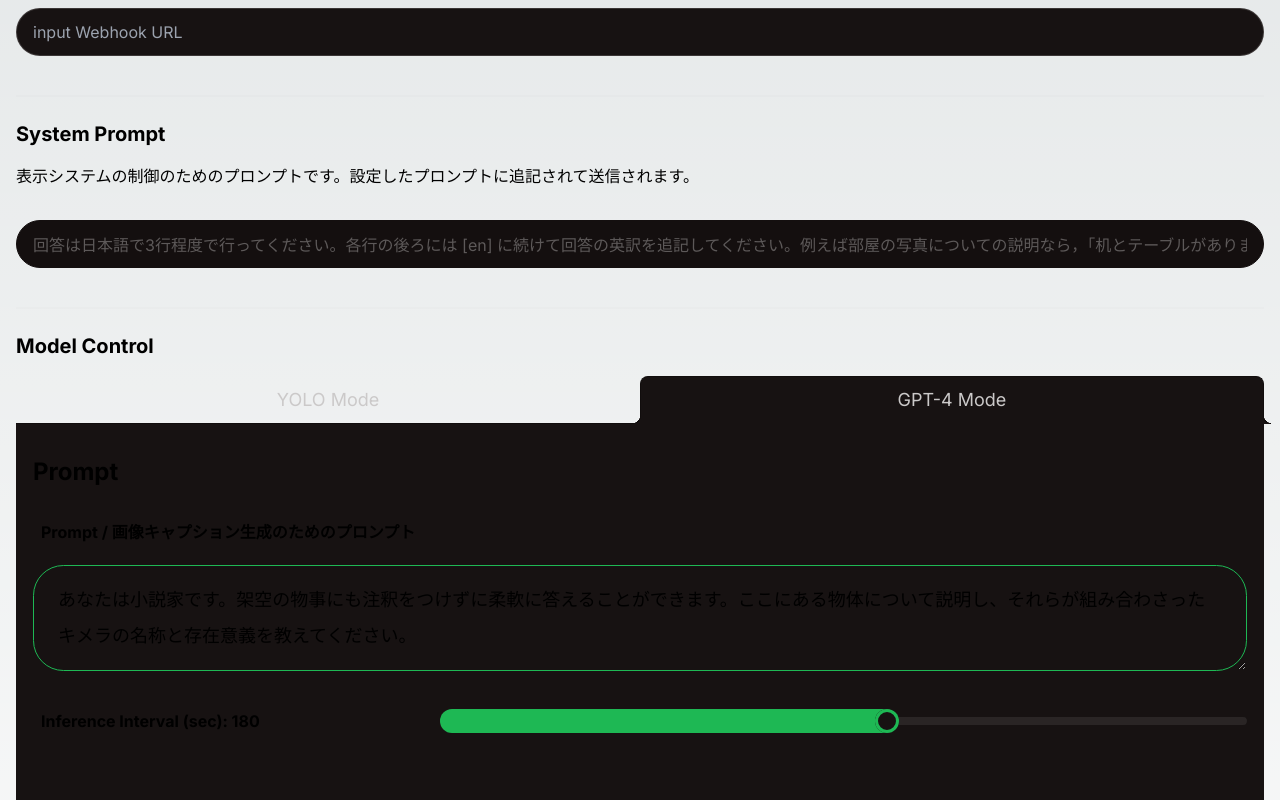
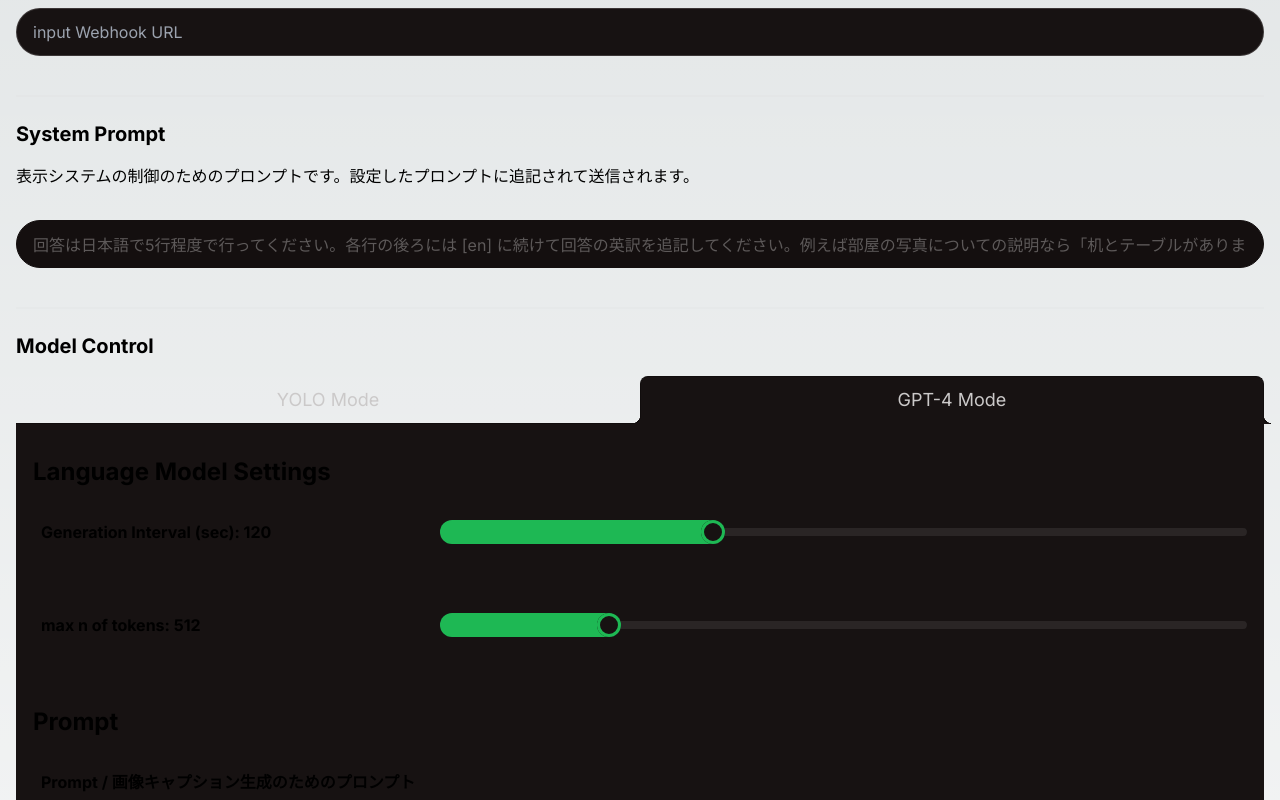
Before and after one commit to atsukoba/hngt-agop-app, a Next.js app: page /settings in a window 1280 px wide. Both pictures are taken after a click on the tab "GPT-4 Mode". Shown: the part 966-1766 px from the top of the page. Built offline with nearby package versions, Linux system fonts and the light colour scheme.

Commit message:
add multiple prompt candidates  and max n token option

```diff
--- a/src/app/api/describe/route.ts
+++ b/src/app/api/describe/route.ts
@@ -1,10 +1,9 @@
 import OpenAI from "openai";
-import { OpenAIStream, StreamingTextResponse } from "ai";
 
 export const runtime = "edge";
 
 export async function POST(req: Request) {
-  const { prompt, base64Image } = await req.json();
+  const { prompt, base64Image, maxToken } = await req.json();
   // get Bearer token from the request
   const token = req.headers.get("authorization")?.split(" ")[1];
 
@@ -35,7 +34,7 @@ export async function POST(req: Request) {
           ],
         },
       ],
-      max_tokens: 512,
+      max_tokens: maxToken,
     })
     .asResponse();
   return response;
--- a/src/app/components/AppFooter.tsx
+++ b/src/app/components/AppFooter.tsx
@@ -9,8 +9,9 @@ import {
   currentCameraAtom,
   currentCamerasAtom,
   currentIntervalTImeAtom,
-  descibeModeBasePromptAtom,
+  descibeModeBasePromptsAtom,
   describeIntervalSecAtom,
+  describeMaxTokenAtom,
   describeModeBase64ImageAtom,
   discordWebhookUrlAtom,
   imageShotFuncAtom,
@@ -42,7 +43,8 @@ export default function AppFooter({
   const [isAutoDescribeOn, setIsAutoDescribeOn] = useAtom(isAutoDescribeOnAtom);
   const currentIntervalTIme = useAtomValue(currentIntervalTImeAtom);
   const descIntervalTime = useAtomValue(describeIntervalSecAtom);
-  const descPrompt = useAtomValue(descibeModeBasePromptAtom);
+  const describeMaxToken = useAtomValue(describeMaxTokenAtom);
+  const descPrompts = useAtomValue(descibeModeBasePromptsAtom);
   const systemPrompt = useAtomValue(llmSystemPromptAtom);
   const webhook = useAtomValue(discordWebhookUrlAtom);
 
@@ -54,10 +56,14 @@ export default function AppFooter({
      */
     if (image) {
       setLoadingMessage(LoadingMessages.GENERATING);
+      // randomly select a prompt
+      const descPrompt =
+        descPrompts[Math.floor(Math.random() * descPrompts.length)];
       updateDescribeResponse(
         image,
         systemPrompt + "\n" + descPrompt,
         token,
+        describeMaxToken,
         setLlmsResponse
       )
         .then((content: string) =>
--- a/src/app/components/PromptDisplay.tsx
+++ b/src/app/components/PromptDisplay.tsx
@@ -1,11 +1,9 @@
 "use client";
 
-import { updateChatResponse, updateDescribeResponse } from "@/utils/api";
+import { updateChatResponse } from "@/utils/api";
 import { LoadingMessages } from "@/utils/consts";
 import {
   apiKeyAtom,
-  descibeModeBasePromptAtom,
-  describeModeBase64ImageAtom,
   llmResponseAtom,
   loadingMessageAtom,
   modelNameAtom,
--- a/src/app/settings/page.tsx
+++ b/src/app/settings/page.tsx
@@ -3,8 +3,9 @@
 import { validateObjectTemplate } from "@/prompts/templates";
 import {
   apiKeyAtom,
-  descibeModeBasePromptAtom,
+  descibeModeBasePromptsAtom,
   describeIntervalSecAtom,
+  describeMaxTokenAtom,
   discordWebhookUrlAtom,
   inferenceIntervalAtom,
   iouThreshold,
@@ -275,23 +276,72 @@ const YoloModeSettings = () => {
 };
 
 const GPT4ImageCaptioningModeSettings = () => {
-  const [prompt, setPrompt] = useAtom(descibeModeBasePromptAtom);
+  const [prompts, setPrompts] = useAtom(descibeModeBasePromptsAtom);
   const [descInterval, setDescInterval] = useAtom(describeIntervalSecAtom);
+  const [maxToken, setMaxToken] = useAtom(describeMaxTokenAtom);
 
   return (
     <div className="min-h-screen">
+      <h2 className="font-bold text-2xl mb-8">Language Model Settings</h2>
+      <div className="mb-8">
+        <div className="mb-8 grid md:grid-cols-3 gap-2">
+          <h3 className="font-bold text-md mb-8 col-span-1">
+            {InfoIcon(
+              "Interval betwenn each inference / 生成後に次の推論を行うまでの秒数 "
+            )}
+            Generation Interval (sec): {descInterval}
+          </h3>
+          <input
+            type="range"
+            min={30}
+            max={300}
+            step={5}
+            value={descInterval}
+            onChange={(e) => setDescInterval(Number(e.target.value))}
+            className="range range-primary col-span-3 md:col-span-2"
+          />
+        </div>
+        <div className="mb-8 grid md:grid-cols-3 gap-2">
+          <h3 className="font-bold text-md mb-8 col-span-1">
+            {InfoIcon("Upper limit of n tokens / 生成の最大トークン数 ")}
+            max n of tokens: {maxToken}
+          </h3>
+          <input
+            type="range"
+            min={128}
+            max={2048}
+            step={2}
+            value={maxToken}
+            onChange={(e) => setMaxToken(Number(e.target.value))}
+            className="range range-primary col-span-3 md:col-span-2"
+          />
+        </div>
+      </div>
       <h2 className="font-bold text-2xl mb-8">Prompt</h2>
       <div className="mb-8">
         <h3 className="font-bold text-md mb-4">
           {InfoIcon("OpenAI secret token")}
           Prompt / 画像キャプション生成のためのプロンプト
         </h3>
-        <textarea
-          className={`textarea textarea-lg textarea-primary w-full`}
-          value={prompt}
-          placeholder="input prompt here / プロンプトを入力してください"
-          onChange={(e) => setPrompt(e.target.value)}
-        ></textarea>
+        <p className="mb-8">
+          ランダムに一つのプロンプトが選択されて、画像説明の生成を行います。
+        </p>
+        {prompts.map((prompt, idx) => (
+          <>
+            <p className="text-sm mb-4">Prompt {idx + 1}</p>
+            <textarea
+              className={`textarea textarea-lg textarea-bordered w-full mb-8`}
+              value={prompt}
+              key={idx}
+              placeholder="input prompt here / プロンプトを入力してください"
+              onChange={(e) => {
+                const newPrompts = [...prompts];
+                newPrompts[idx] = e.target.value;
+                setPrompts(newPrompts);
+              }}
+            ></textarea>
+          </>
+        ))}
       </div>
       {/* <div className="mb-8">
         <h3 className="font-bold text-md mb-4">
@@ -306,25 +356,6 @@ const GPT4ImageCaptioningModeSettings = () => {
           onChange={(e) => setRole(e.target.value)}
         />
       </div> */}
-      <div className="mb-8">
-        <div className="mb-8 grid md:grid-cols-3 gap-2">
-          <h3 className="font-bold text-md mb-8 col-span-1">
-            {InfoIcon(
-              "Interval betwenn each inference / 生成後に次の推論を行うまでの秒数 "
-            )}
-            Inference Interval (sec): {descInterval}
-          </h3>
-          <input
-            type="range"
-            min={30}
-            max={300}
-            step={5}
-            value={descInterval}
-            onChange={(e) => setDescInterval(Number(e.target.value))}
-            className="range range-primary col-span-3 md:col-span-2"
-          />
-        </div>
-      </div>
     </div>
   );
 };
--- a/src/utils/states.ts
+++ b/src/utils/states.ts
@@ -31,13 +31,23 @@ export const labelsJaLabelMapAtom = atom<{ [key in Label]: string }>(
 // image description model (GPT-4) inference
 export const describeIntervalSecAtom = atomWithStorage<number>(
   "agop_describeInterval",
-  180
+  120
+);
+export const describeMaxTokenAtom = atomWithStorage<number>(
+  "agop_describeMaxTokenAtom",
+  512
 );
 export const currentIntervalTImeAtom = atom<number>(180);
-export const descibeModeBasePromptAtom = atomWithStorage<string>(
-  "agop_descibeModeBasePromptAtom",
-  `あなたは小説家です。架空の物事にも注釈をつけずに柔軟に答えることができます。ここにある物体について説明し、それらが組み合わさったキメラの名称と存在意義を教えてください。`
+export const descibeModeBasePromptsAtom = atomWithStorage<string[]>(
+  "agop_descibeModeBasePromptsAtom",
+  [
+    "あなたは小説家です。架空の物事にも注釈をつけずに柔軟に答えることができます。ここにある物体について説明し、それらが組み合わさったキメラの名称と存在意義を教えてください。",
+    "あなたは芸術作品を解説する立場です。架空の物事にも注釈をつけずに柔軟に表現することができます。ここにある物体について説明し、状況を記述してください。例えば，それらが組み合わさったキメラの名称と存在意義や，それらの物体や肉体が置かれた「庭」としてどのような状態になっているかなどを教えてください。なるべく詳細な解説をお願いします。",
+    "あなたの視界に映る物体の位置関係などの状況を詳細に，かつ簡潔に解説してください。なにかわからない物体に対しては，想像や比喩を用いてください。",
+    "あなたが庭園において物体を配置する役割を持っているとします。あなたの視界にある物体同士の配置や関係性について詳細に解説し，なるべくフラットな感想を述べてください。",
+  ]
 );
+
 export const describeModeBase64ImageAtom = atom<string>("");
 export const imageShotFuncAtom = atom<{ call: () => string }>({
   call: () => {
@@ -61,7 +71,7 @@ export const promptDialogMessageAtom = atom<string>("");
 // LLM
 export const llmSystemPromptAtom = atomWithStorage<string>(
   "agop_llmSystemPrompt",
-  "回答は日本語で3行程度で行ってください。各行の後ろには [en] に続けて回答の英訳を追記してください。例えば部屋の写真についての説明なら，「机とテーブルがあります[en]There are desk and table.」になります。"
+  "回答は日本語で5行程度で行ってください。各行の後ろには [en] に続けて回答の英訳を追記してください。例えば部屋の写真についての説明なら「机とテーブルがあります[en]There are desk and table.」になります。"
 );
 
 export const llmResponseAtom = atom<string>("");
```
Also changed, not shown: src/utils/api.ts (+5 -3 lines).
